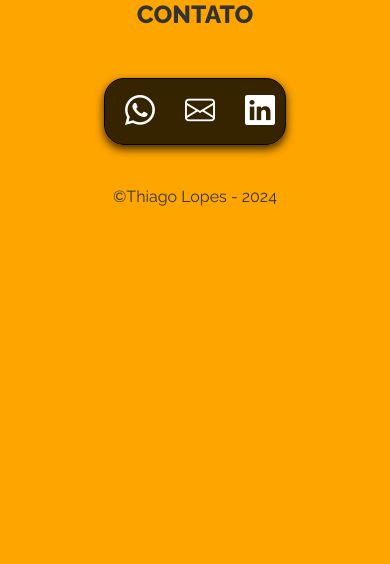
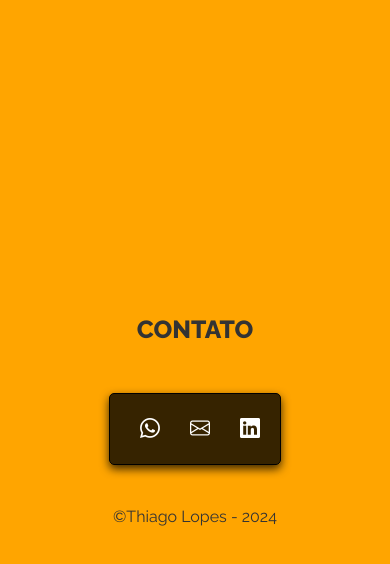
Before and after one commit to thigasfella/portfolio, a Next.js app: page /components/Contact in a window 390 px wide. Shown: the top 564 px of the page. Built offline with nearby package versions, Linux system fonts and the light colour scheme; a web font is replaced by a local one.

Commit message:
arquivos atualizados, responsivo

```diff
--- a/src/pages/components/Contact.jsx
+++ b/src/pages/components/Contact.jsx
@@ -2,12 +2,12 @@ export default function Contact(){
     return(
         <div className="card-footer-container" id="contact">
             <div className="title_contact-container" >
-            <h2 className="title_contact" data-aos="fade-right" data-aos-duration="900">CONTATO</h2>
+            <h2 className="title_contact">CONTATO</h2>
             </div>
-            <div className="card-footer" data-aos="fade-left" data-aos-duration="900">
-                <a href="https://wa.me/5562986251491?text=Ol%C3%A1!%20Vim%20do%20seu%20portfolio." target="_blank" rel="noopener noreferrer" className="icon_contact" data-aos="fade-down" data-aos-duration="2000"><i className="bi bi-whatsapp"></i></a>
-                <a href="mailto:thiagolpssouza@gmail.com" target="_blank" rel="noopener noreferrer" className="icon_contact" data-aos="fade-down" data-aos-duration="1500"><i className="bi bi-envelope"></i></a>
-                <a href="https://www.linkedin.com/in/thiago-lopes-de-souza-a34930301/" target="_blank" rel="noopener noreferrer" className="icon_contact" data-aos="fade-down" data-aos-duration="1000"><i className="bi bi-linkedin"></i></a>
+            <div className="card-footer">
+                <a href="https://wa.me/5562986251491?text=Ol%C3%A1!%20Vim%20do%20seu%20portfolio." target="_blank" rel="noopener noreferrer" className="icon_contact" ><i className="bi bi-whatsapp"></i></a>
+                <a href="mailto:thiagolpssouza@gmail.com" target="_blank" rel="noopener noreferrer" className="icon_contact"><i className="bi bi-envelope"></i></a>
+                <a href="https://www.linkedin.com/in/thiago-lopes-de-souza-a34930301/" target="_blank" rel="noopener noreferrer" className="icon_contact" ><i className="bi bi-linkedin"></i></a>
             </div>
             <div className="copy-container">
             <p className="textCopy">&copy;Thiago Lopes - 2024</p>
--- a/src/pages/index.tsx
+++ b/src/pages/index.tsx
@@ -46,7 +46,7 @@ export default function Home() {
         <Projects/>
       </section>
       </main>
-      <footer className="foorter-container">
+      <footer  data-aos="fade-right" data-aos-duration="900">
         <Contact />
       </footer>
       <script
--- a/styles/globals.css
+++ b/styles/globals.css
@@ -15,14 +15,13 @@
     box-sizing: border-box;
 }
 
-
 body {
     display: flex;
     align-items: center;
-    justify-content: center;
-    flex-direction: column; /* Organiza o conteúdo em uma coluna */
-    height: 100%;
+    flex-direction: column;
+    min-height: 100vh;
     background-color: var(--background-page);
+    margin: 0;
 }
 
 main {
@@ -112,13 +111,7 @@ a:hover::before, a:focus::before, a:active::before, a:visited::before {
     position: relative;
     margin-top: 200px;
 }
-.foorter-container{
-    display: flex;
-    align-items: center;
-    justify-content: center;
-    margin-top: 200px;
-    width: 100%;
-}
+
 .GlobalDiv {
     width: 100%;
 }
@@ -225,7 +218,6 @@ p {
     align-items: center;
     justify-content: center;
     flex-direction: column;
-    width: 100%;
     height: auto;
 }
 
@@ -316,45 +308,59 @@ p {
 .links-project-container {
     font-size: 25px;
 }
+.title_contact-container {
+    margin-bottom: 40px;
+}
 
+.copy-container {
+    margin-top: 40px;
+}
+
+.title_contact {
+    font-family: var(--font-family);
+    color: var(--color-text);
+    font-weight: 800;
+}
+footer {
+    display: flex;
+    align-items: center;
+    justify-content: center;
+    width: 100%; /* Ajuste para 100% para ocupar toda a largura disponível */
+    position: relative;
+    margin-top: 200px;
+    margin-bottom: 20px;
+    padding: 20px;
+    box-shadow: 0 4px 10px rgba(0, 0, 0, 0.771);
+    border-radius: 5px;
+}
 
 .card-footer-container {
     display: flex;
     align-items: center;
     justify-content: center;
     flex-direction: column;
-    width: 50vw;
+    width: 100%; /* Ajuste para 100% para ocupar toda a largura disponível */
+    max-width: 1200px; /* Adicione um max-width para limitar a largura em telas maiores */
+    margin: 0 auto; /* Centraliza horizontalmente */
+}
 
-}
-.title_contact-container{
-    margin-bottom: 40px;
-}
-.copy-container{
-    margin-top: 40px;
-}
-.title_contact{
-    font-family: var(--font-family);
-    color: var(--color-text);
-    font-weight: 800;
-}
 .card-footer {
     width: 100%;
     display: flex;
     justify-content: center;
     align-items: center;
-    overflow-wrap: break-word; /* Força a quebra de linha dentro do container */
-    word-wrap: break-word; /* Força a quebra de linha dentro do container */
-    word-break: break-word; /* Força a quebra de linha dentro do container */
-    background-color: var(--color-underline-link);
     background-color: #000000c9;
     box-shadow: 0 4px 10px rgba(0, 0, 0, 0.771);
     border: 1px solid black;
-    border-radius: 20px;
+    border-radius: 5px;
+    padding: 10px;
 }
-.icon_contact{
-    font-size: 50px;
+
+.icon_contact {
+    font-size: 20px;
 }
-.textCopy{
+
+.textCopy {
     font-family: var(--font-family);
     color: var(--color-text);
     font-weight: 400;
@@ -440,21 +446,26 @@ p {
         overflow-y: auto;
         overflow-x: hidden;
     }
-    .card-projects{
-        width: 80vw;
-        height: 50vh;
+    footer {
+        box-shadow: 0 4px 10px rgba(0, 0, 0, 0.771);
+        border: none;
     }
-    .card-footer-container {
+    .card-footer {
+        width: 100%;
         display: flex;
+        justify-content: center;
         align-items: center;
-        justify-content: center;
-        flex-direction: column;
-        width: 100%;
+        background-color: #000000c9;
+        box-shadow: 0 4px 10px rgba(0, 0, 0, 0.771);
+        border: 1px solid black;
+        border-radius: 5px;
+        padding: 10px;
+    }
 
+    .icon_contact {
+        font-size: 20px;
     }
-    .icon_contact{
-        font-size: 30px;
-    }
+
 
 }
 
@@ -519,17 +530,24 @@ p {
         width: 80vw;
         height: 50vh;
     }
-    .card-footer-container {
+    footer {
+        box-shadow: 0 4px 10px rgba(0, 0, 0, 0.771);
+        border: none;
+    }
+    .card-footer {
+        width: 100%;
         display: flex;
+        justify-content: center;
         align-items: center;
-        justify-content: center;
-        flex-direction: column;
-        width: 50vw;
-
-    }
-    .icon_contact{
-        font-size: 30px;
+        background-color: #000000c9;
+        box-shadow: 0 4px 10px rgba(0, 0, 0, 0.771);
+        border: 1px solid black;
+        border-radius: 5px;
+        padding: 10px;
     }
 
+    .icon_contact {
+        font-size: 20px;
+    }
 
 }
```
